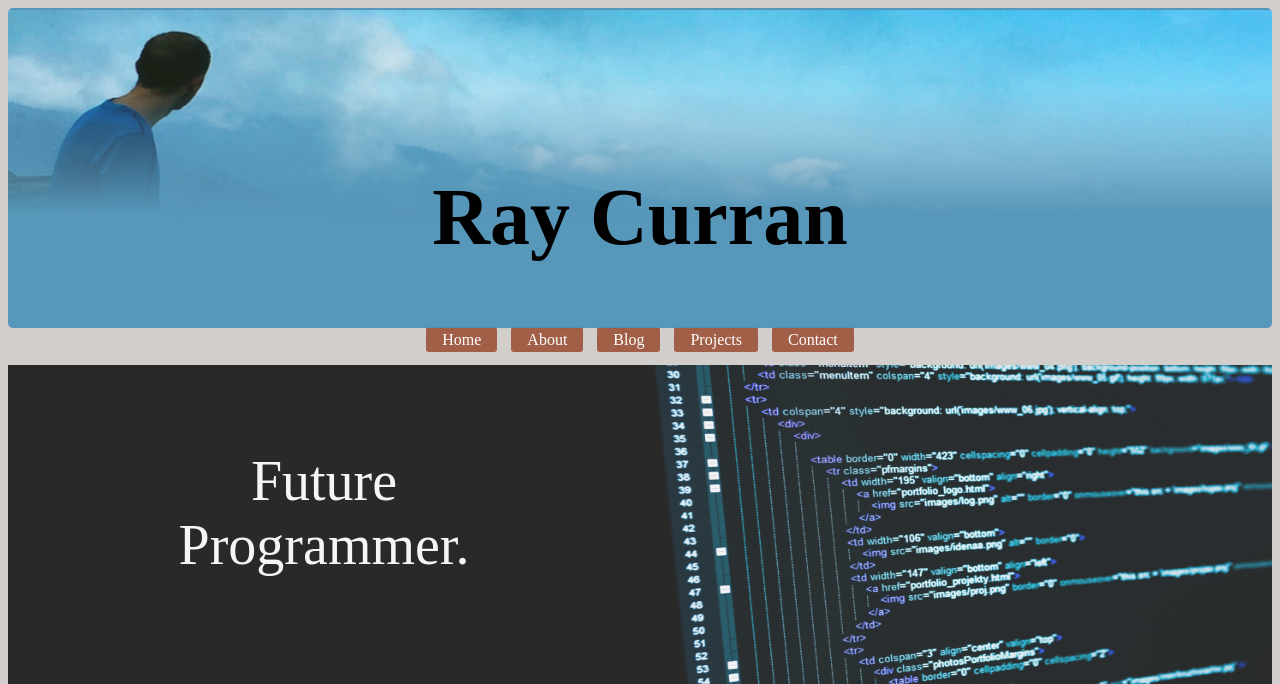
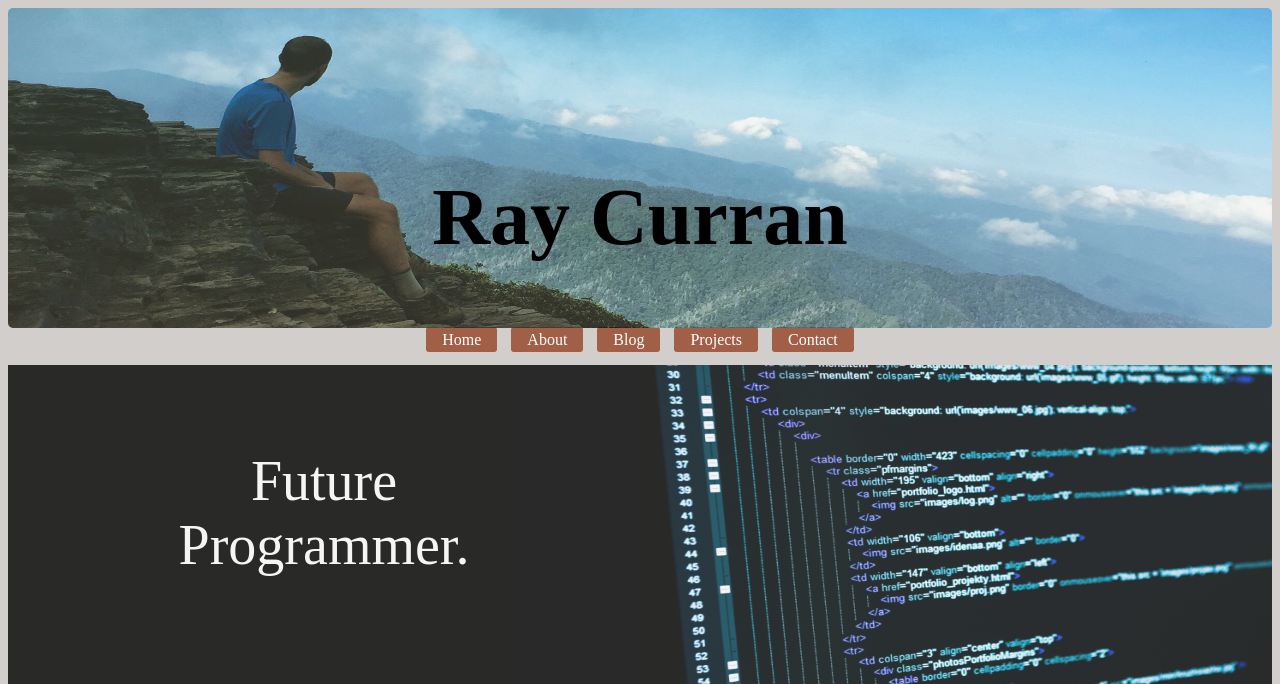
Before and after one commit to ray-curran/ray-curran.github.io, a PHP site: page / in a window 1280 px wide. Shown: the top 684 px of the page. Run offline with PHP 8.4, Linux system fonts and the light colour scheme.

Commit message:
Fix more links

```diff
--- a/blog/index.html
+++ b/blog/index.html
@@ -7,7 +7,7 @@
 </head>
 <body>
 	<header>
-		<img src="../imgs/mountaintest5.jpg">
+		<img src="../imgs/mountaintest6.jpg">
 		<h1>Ray's Blog</h1>
 	</header>
 	<nav class="nav-bar">
--- a/index.html
+++ b/index.html
@@ -6,7 +6,7 @@
 </head>
 <body>
 	<header>
-		<img src="imgs/mountaintest5.jpg" />
+		<img src="imgs/mountaintest6.jpg" />
 		<h1>Ray Curran</h1>
 	</header>
 	<nav class="nav-bar">
--- a/stylesheets/2nddefault.css
+++ b/stylesheets/2nddefault.css
@@ -8,7 +8,7 @@ html {
 header img {
 	height: 20em;
 	margin: auto;
-	opacity: .9;
+	opacity: .8;
 	position: static;
 	border-radius: 5px;
 	width: 100%;
```
Also changed, not shown: imgs/mountaintest6.jpg (added).
